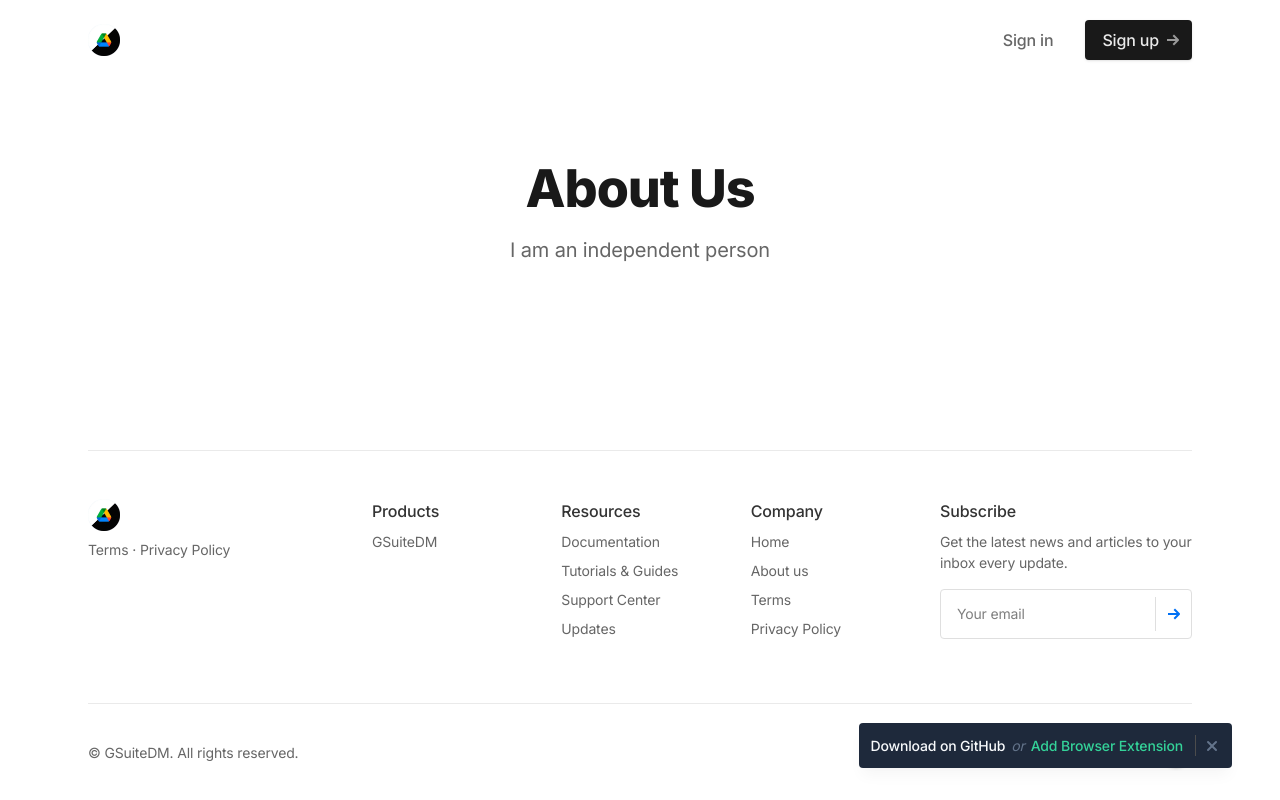
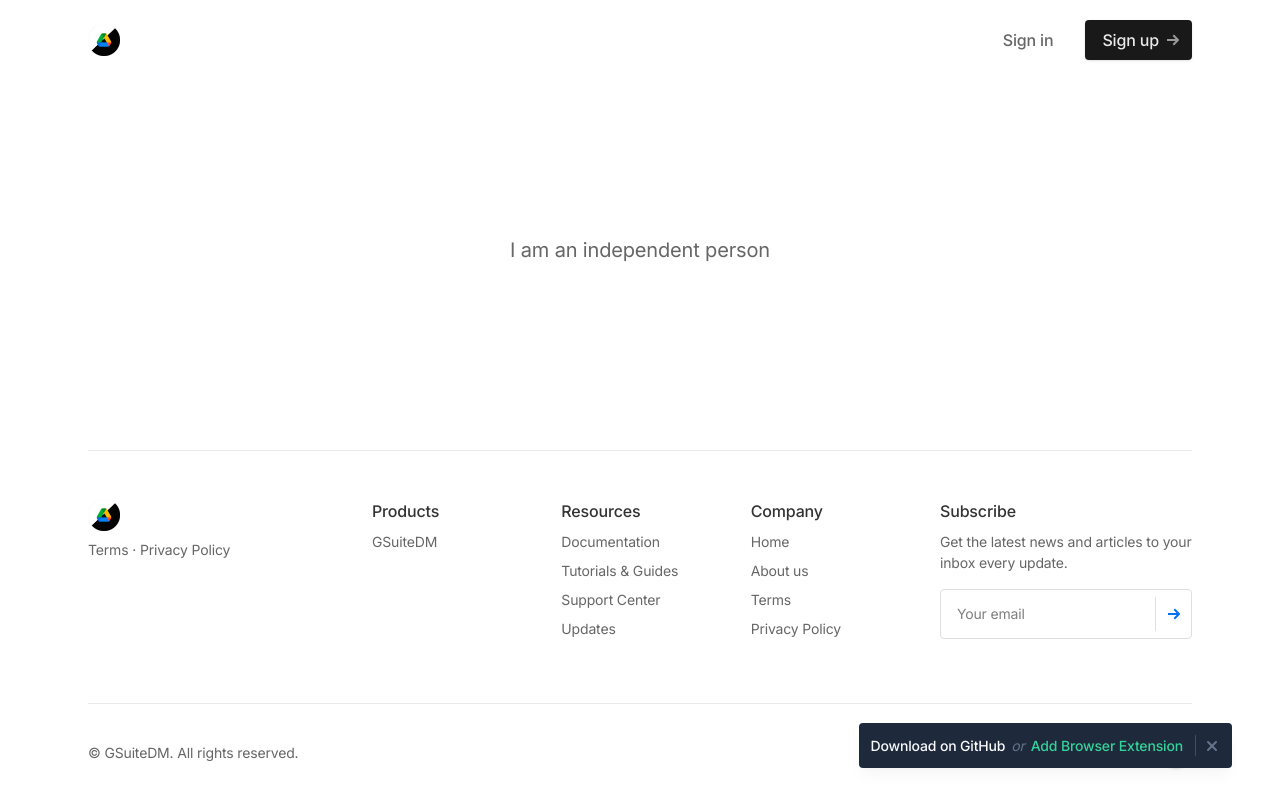
Before and after one commit to yestab335/GSuiteDM-Website, a Next.js app: page /about-us in a window 1280 px wide. Built offline with nearby package versions, Linux system fonts and the light colour scheme.

Commit message:
Added dynamic dark mode

```diff
--- a/components/AboutUs.tsx
+++ b/components/AboutUs.tsx
@@ -1,8 +1,8 @@
 export default function AboutUs() {
   return (
-    <section className="relative">
+    <section className="relative dark:bg-black-600 text-white">
       <div className="max-w-6xl mx-auto px-4 sm:px-6">
-        {/* About Us Content */}
+        {/* About us content */}
         <div className="pt-32 pb-12 md:pt-40 md:pb-20">
           {/* Section Header */}
           <div className="text-center pb-12 md:pb-16">
@@ -10,7 +10,7 @@ export default function AboutUs() {
               About Us
             </h1>
             <div className="max-w-3xl mx-auto">
-              <p className="text-xl text-gray-600 mb-8" data-aos="zoom-y-out" data-aos-delay="150">
+              <p className="text-xl text-gray-600 mb-8 dark:text-white" data-aos="zoom-y-out" data-aos-delay="150">
                 I am an independent person
               </p>
             </div>
```
